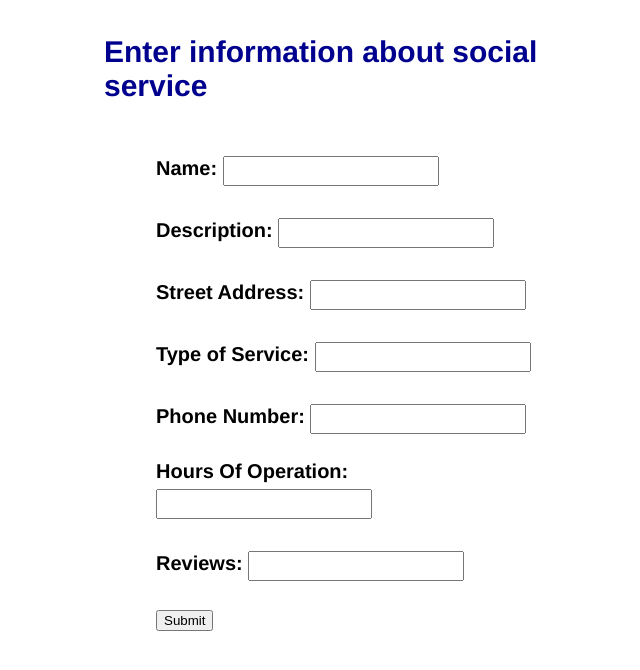
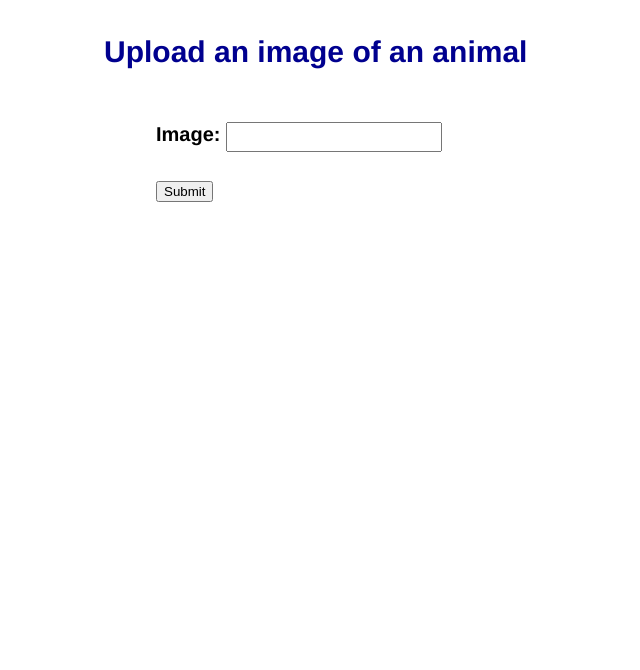
Before and after one commit to BrandenCodd/GoogleImage, a Flask app: page /info/ in a window 1280 px wide. Shown: the top 670 px of the page, without its empty margins (284-924 px from the left). Run offline with Flask 2, Linux system fonts and the light colour scheme.

Commit message:
updating html files

```diff
--- a/final/templates/info.html
+++ b/final/templates/info.html
@@ -1,14 +1,8 @@
 {% extends "layout.html" %}
 {% block content %}
-    <h2>Enter information about social service</h2>
+    <h2>Upload an image of an animal</h2>
     <form action="{{ url_for('info') }}" method=post>
-    <p class="heading">Name: <input type=text name=name>
-    <p class="heading">Description: <input type=text name=description>
-    <p class="heading">Street Address: <input type=text name=streetAddress>
-    <p class="heading">Type of Service: <input type=text name=typesOfService>
-    <p class="heading">Phone Number: <input type=text name=phoneNumber>
-    <p class="heading">Hours Of Operation: <input type=text name=hoursOfOperation>
-	<p class="heading">Reviews: <input type=text name=reviews>
+    <p class="heading">Image: <input type=text name=image>
 
 	<p><input type=submit value=Submit></p>
     </form>
```
Also changed, not shown: final/templates/index.html (+3 -8 lines).
